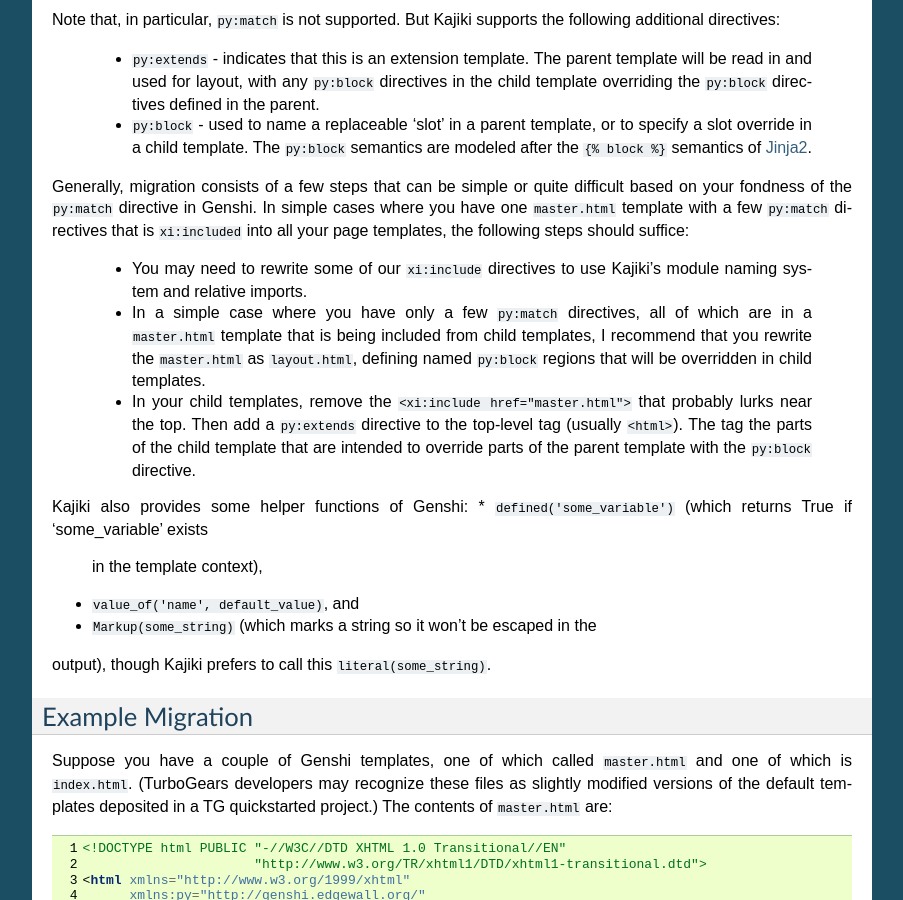
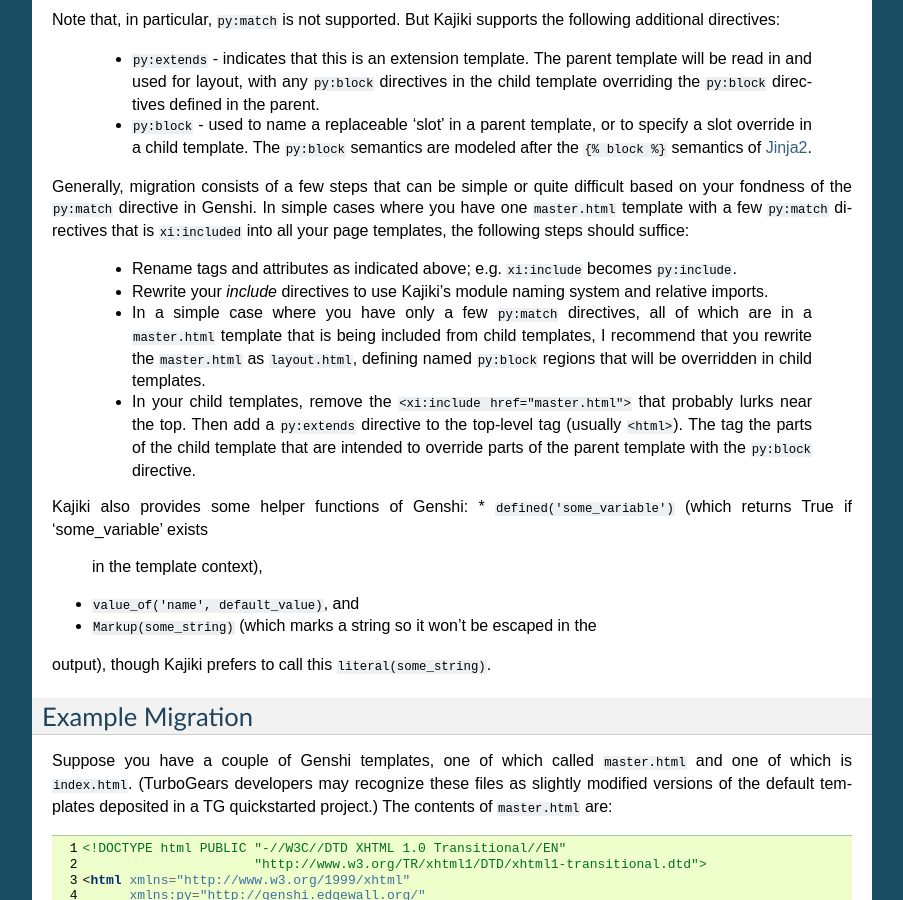
Before and after one commit to jackrosenthal/kajiki, a Sphinx documentation site: the page built from docs/migrating_from_genshi.rst, in a window 1280 px wide and 900 px high, scrolled down 429 px. Shown: the whole window, without its empty margins (198-1101 px from the left). Built offline with Sphinx 7.4.7, drawn with Linux system fonts in a browser that asks for light colours.

Commit message:
Make docs clear about xi:include not being supported

```diff
--- a/docs/migrating_from_genshi.rst
+++ b/docs/migrating_from_genshi.rst
@@ -34,8 +34,10 @@
 directives that is ``xi:included`` into all your page templates, the following
 steps should suffice:
 
- * You may need to rewrite some of our ``xi:include`` directives to use Kajiki's
-   module naming system and relative imports.
+ * Rename tags and attributes as indicated above;
+   e.g. ``xi:include`` becomes ``py:include``.
+ * Rewrite your *include* directives to use Kajiki's module naming system
+   and relative imports.
  * In a simple case where you have only a few ``py:match`` directives, all of which
    are in a ``master.html`` template that is being included from child templates,
    I recommend that you rewrite the ``master.html`` as ``layout.html``, defining
```
Also changed, not shown: 1 other file.
